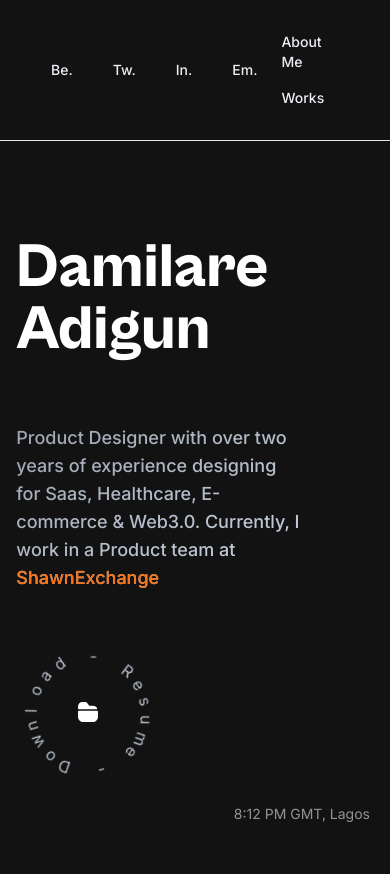
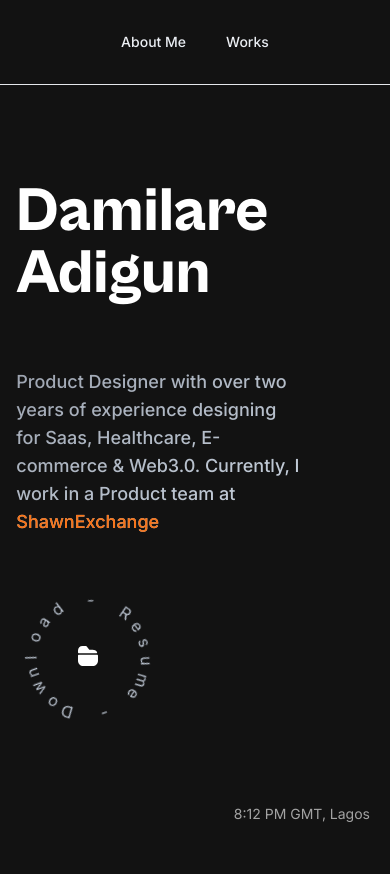
Before and after one commit to devdahcoder/dreportfolio, a React (Vite) app: page / in a window 390 px wide. Shown: the top 874 px of the page. Built offline with nearby package versions, Linux system fonts and the light colour scheme.

Commit message:
refactor: refactored video size

```diff
--- a/src/App.tsx
+++ b/src/App.tsx
@@ -7,25 +7,19 @@ import Footer from "./components/section/footer";
 import Experience from "./components/section/experience";
 import Work from "./components/section/work";
 import { useCursor } from "../hook/index";
+import Cursor from "./components/cursor";
 
 function App() {
 
 	const { cursorType, mousePosition, setCursorType } = useCursor();
 
-	const { x, y } = mousePosition;
-
-	console.log("cursorType ==>", cursorType);
-
 	return (
 		<div className="font-inter">
-			<div
-				className={`circle--cursor ${cursorType} hidden sm:block`}
-				style={{ left: `${x}px`, top: `${y}px` }}
-			></div>
-			<div
-				className={`dot animate-ping ${cursorType} hidden sm:block`}
-				style={{ left: `${x}px`, top: `${y}px` }}
-			></div>
+			<Cursor
+				cursorType={cursorType}
+				setCursorType={setCursorType}
+				mousePosition={mousePosition}
+			/>
 			<Header cursorType={cursorType} setCursorType={setCursorType} />
 			<Intro cursorType={cursorType} setCursorType={setCursorType} />
 			<About />
--- /dev/null
+++ b/src/components/cursor.tsx
@@ -0,0 +1,30 @@
+import React from 'react'
+
+type Props = {
+	cursorType: string;
+	setCursorType: React.Dispatch<React.SetStateAction<string>>;
+	mousePosition: {
+		x: null;
+		y: null;
+	};
+};
+
+const Cursor = (props: Props) => {
+	const { cursorType, setCursorType, mousePosition } = props;
+
+	const { x, y } = mousePosition;
+    return (
+		<>
+			<div
+				className={`circle--cursor ${cursorType} hidden sm:block`}
+				style={{ left: `${x}px`, top: `${y}px` }}
+			></div>
+			<div
+				className={`dot animate-ping ${cursorType} hidden sm:block`}
+				style={{ left: `${x}px`, top: `${y}px` }}
+			></div>
+		</>
+	);
+}
+
+export default Cursor
--- a/src/components/header.tsx
+++ b/src/components/header.tsx
@@ -14,9 +14,9 @@ const Header = (props: Props) => {
 	return (
 		<SectionContainer
 			containerClassName="border-b"
-			className=" flex flex-row items-center justify-between py-6"
+			className=" flex flex-row items-center justify-center sm:justify-between py-6"
 		>
-			<div className="flex flex-row items-center">
+			<div className="hidden sm:flex flex-row items-center">
 				<HeaderSocialLinkList
 					cursorType={cursorType}
 					setCursorType={setCursorType}
--- a/src/components/navigation/header-navigation-list.tsx
+++ b/src/components/navigation/header-navigation-list.tsx
@@ -13,7 +13,7 @@ type Props = {
 const HeaderNavigationList = (props: Props) => {
 	const { link, cursorType, setCursorType } = props;
 	return (
-		<div className="flex flex-col sm:flex-row items-start md:items-center gap-x-4">
+		<div className="flex flex-row items-center sm:items-start md:items-center gap-x-4">
 			{link &&
 				link.map((props: IHeaderNavigationLink, index: number) => {
 					const {
--- a/src/components/section/about.tsx
+++ b/src/components/section/about.tsx
@@ -16,7 +16,7 @@ const About = (props: Props) => {
 				className="flex flex-col lg:flex-row px-3 items-center lg:items-start justify-center gap-x-0 md:gap-x-16 lg:gap-x-28 gap-y-20
 				lg:gap-y-0 w-11/12 sm:w-4/5 mx-auto my-0"
 			>
-				<div className="flex flex-col w-full max-w-[380px] gap-y-12">
+				<div className="flex flex-col w-full max-w-[32rem] gap-y-12">
 					<div className="font-bold font-cabinetgrotesk text-3xl bg-gradient-to-tl from-zinc-300 to-gray-500 bg-clip-text text-transparent">
 						<p>About</p>
 					</div>
@@ -39,7 +39,7 @@ const About = (props: Props) => {
 					<div className="text-3xl sm:text-5xl font-bold font-cabinetgrotesk text-white">
 						<p>Damilare Adigun</p>
 					</div>
-					<div className="flex flex-col text-base font-medium gap-y-5 bg-gradient-to-tl from-zinc-300 to-gray-500 bg-clip-text text-transparent">
+					<div className="flex flex-col text-base font-medium gap-y-8 lg:gap-y-14 bg-gradient-to-tl from-zinc-300 to-gray-500 bg-clip-text text-transparent">
 						<div className="flex flex-row items-center gap-x-2">
 							<p>Hello</p>
 							<span>
--- a/src/components/work-item.tsx
+++ b/src/components/work-item.tsx
@@ -12,12 +12,11 @@ const WorkItem = (props: Props) => {
 	const { name, detail, href, id, image } = props;
 	return (
 		<div className="flex flex-col-reverse items-start text-start justify-start gap-y-10 relative font-cabinetgrotesk">
-			<div>
+			{/* w-[23rem] sm:w-[28rem] md:w-[32rem] h-[23rem] sm:h-[28rem] md: */}
+			<div className="w-full max-w-[32rem]">
 				<ImageContainer
 					imageLink={`${image}`}
-					className={
-						"w-[23rem] sm:w-[28rem] md:w-[32rem] h-[23rem] sm:h-[28rem] md:h-[340px] rounded-xl "
-					}
+					className={"h-[340px] md:w-[32rem] rounded-xl "}
 				/>
 			</div>
 			<div className="relative md:absolute md:-left-36 lg:-left-56 md:top-5 text-4xl sm:text-5xl font-semibold text-white w-full max-w-[70%] sm:max-w-full">
--- a/src/style/index.scss
+++ b/src/style/index.scss
@@ -114,6 +114,5 @@ body {
 
 	.dot.hover--link {
 		background-color: rgb(34, 34, 194);
-
 	}
 }
```
